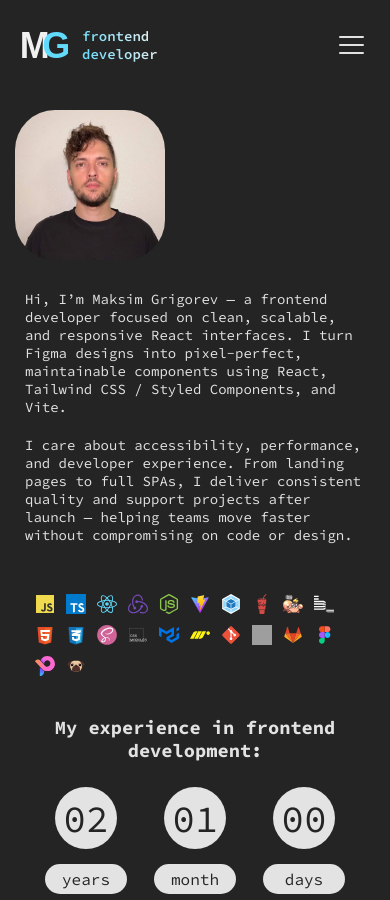
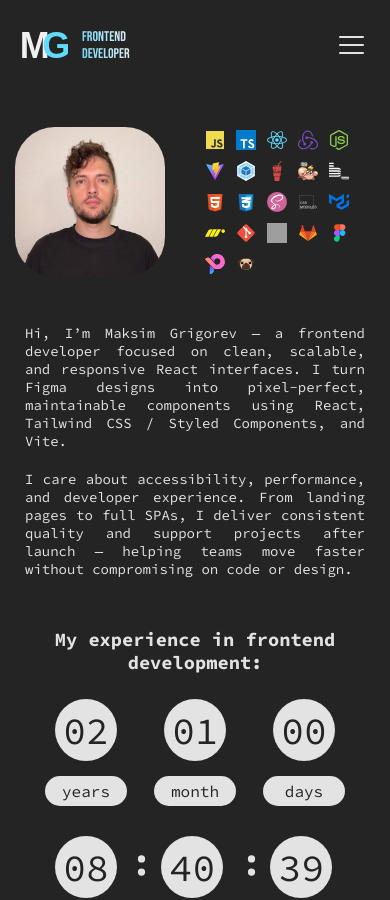
Before and after one commit to mgDentist/maxim_grigoryev_frontend_dev, a React (Vite) app: page / in a window 390 px wide. Shown: the top 900 px of the page. Built offline with nearby package versions, Linux system fonts and the light colour scheme; grey boxes are pictures that could not be loaded.

Commit message:
feat: updated UI

```diff
--- a/index.html
+++ b/index.html
@@ -12,6 +12,7 @@
   <link rel="preconnect" href="https://fonts.gstatic.com" crossorigin>
   <link href="https://fonts.googleapis.com/css2?family=Source+Code+Pro:ital,wght@0,200..900;1,200..900&display=swap"
     rel="stylesheet">
+  <link href="https://fonts.googleapis.com/css2?family=Bebas+Neue&display=swap" rel="stylesheet">
 </head>
 
 <body>
--- a/src/App.css
+++ b/src/App.css
@@ -5,7 +5,7 @@ html, body, #root {
 }
 
 :root {
-  font-family: "Source Code Pro", monospace;
+  font-family: "Source Code Pro", monospace, Arial, Helvetica, sans-serif;
   font-optical-sizing: auto;
   font-weight: 400;
   font-style: normal;
--- a/src/components/Header/Header.scss
+++ b/src/components/Header/Header.scss
@@ -42,8 +42,10 @@
     -webkit-background-clip: text;
     background-clip: text;
     color: transparent;
-    font-size: 20px;
-    font-weight: 600;
+    font-family: "Bebas Neue", Arial, Helvetica, sans-serif;
+    font-weight: 400;
+    font-style: normal;
+    font-size: 25px;
     line-height: normal;
 
     @media (max-width: 1024px) {
--- a/src/components/Main/Main.jsx
+++ b/src/components/Main/Main.jsx
@@ -23,7 +23,7 @@ const Main = () => {
                         I care about accessibility, performance, and developer experience. From landing pages to full SPAs, I deliver consistent quality and support projects after launch — helping teams move faster without compromising on code or design.
                     </p>
                 </div>
-                <StackIcons />
+                <StackIcons className='main__icons' />
             </div>
             <ExpTimer />
         </section>
--- a/src/components/Main/Main.scss
+++ b/src/components/Main/Main.scss
@@ -29,14 +29,30 @@
     }
 
     @media (max-width: 768px) {
+        display: grid;
+        grid-template-columns: auto 1fr;
         gap: 20px;
-        margin-bottom: 10px;
+        grid-template-areas:
+            "photo icons"
+            "text text";
+
+        .main__img {
+            grid-area: photo;
+        }
+
+        .main__text {
+            grid-area: text;
+        }
+
+        .main__icons {
+            grid-area: icons;
+        }
     }
 
     p {
         max-width: 570px;
         padding: 10px;
-        text-align: start;
+        text-align: justify;
         font-size: 16px;
 
         @media (max-width: 1024px) {
--- a/src/components/StackIcons/StackIcons.jsx
+++ b/src/components/StackIcons/StackIcons.jsx
@@ -5,7 +5,7 @@ import Tooltip from '@mui/material/Tooltip';
 
 import './StackIcons.scss';
 
-const StackIcons = () => {
+const StackIcons = ({ className }) => {
     const [visibleIcons, setVisibleIcons] = useState([]);
     const [remainingIcons, setRemainingIcons] = useState([...StackIconsDB]); // Копия всех иконок
     const ICONS_INTERVAL = 100; // Интервал между иконками (мс)
@@ -35,7 +35,7 @@ const StackIcons = () => {
     }, []);
 
     return (
-        <ul className="stack-icons-container">
+        <ul className={`${className} stack-icons-container`}>
             {StackIconsDB.map((icon) => (
                 <li
                     key={icon.name}
```
